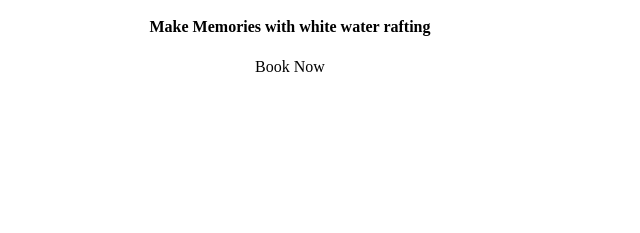
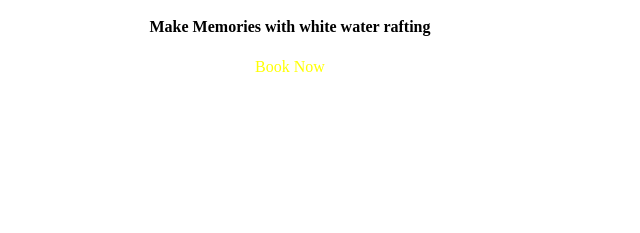
Before and after one commit to AnitaDankwa/-wwr-site-plan-rafting.html, a plain HTML site: page wwr/index.html in a window 1280 px wide. In both pictures the pointer is over the element "Book Now". Shown: the part 794-1027 px from the top of the page, 350-990 px from the left. Drawn offline with Linux system fonts and the light colour scheme.

```diff
--- a/wwr/styles/style.css
+++ b/wwr/styles/style.css
@@ -52,6 +52,10 @@ nav a {
     text-align: center;
 }
 
+.button-box :hover{
+    color: yellow;
+}
+
 
 
 .book, .join a:hover{
```
